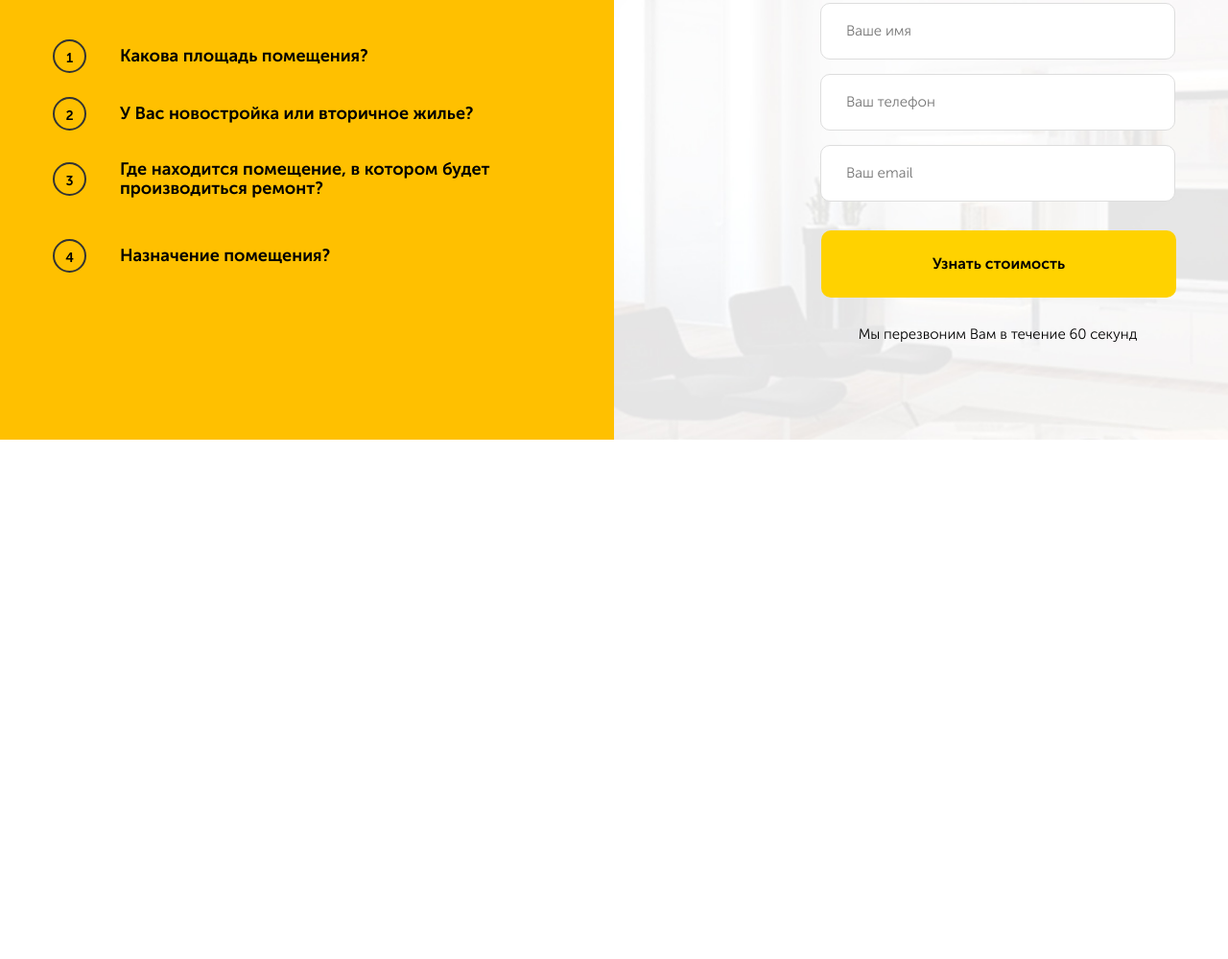
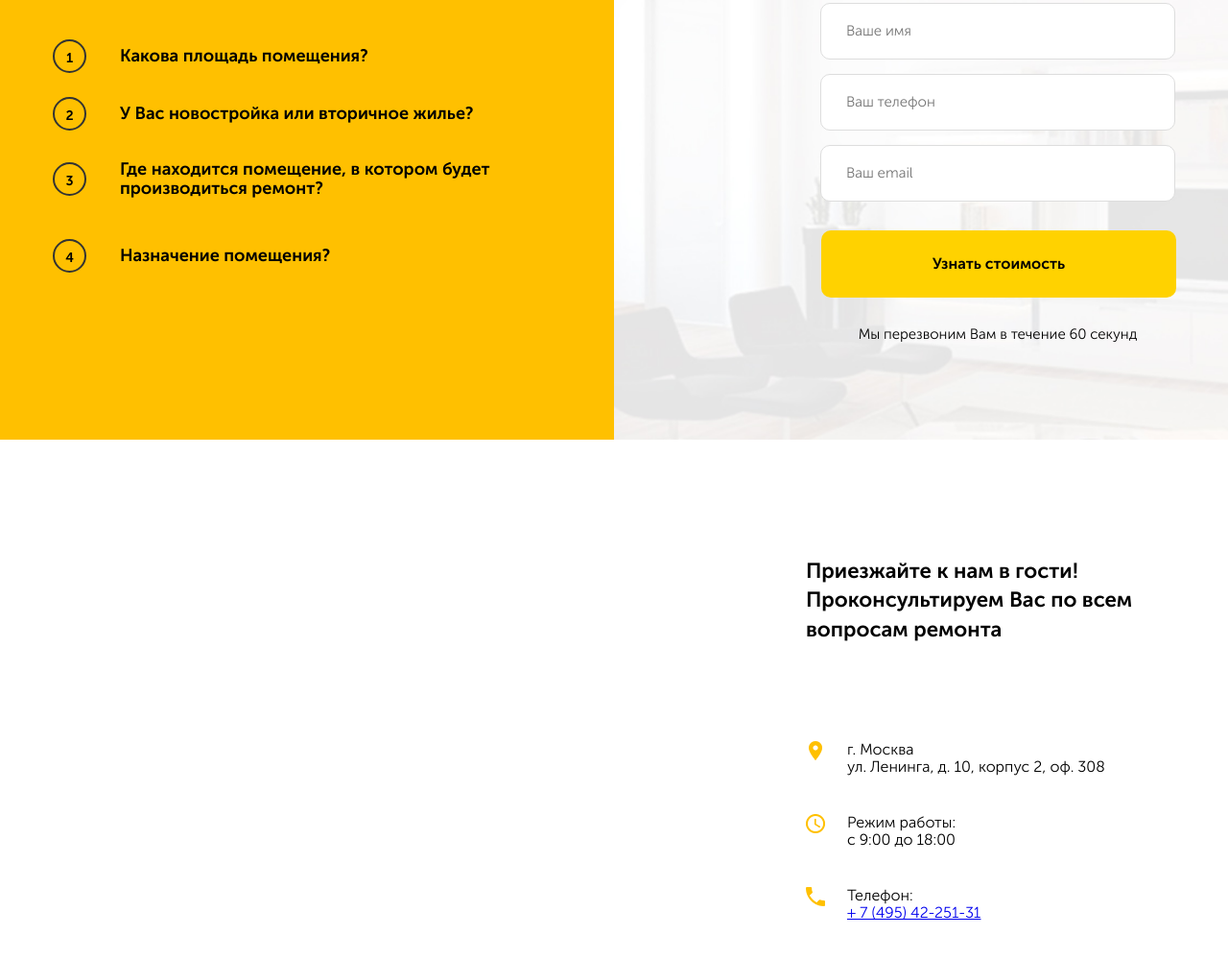
Before and after one commit to Samoiloff90/repair, a plain HTML site: page index.html in a window 1280 px wide. Shown: the part 4158-5157 px from the top of the page at 96% size. Before the commit the page ends 4616 px from the top, so only its background shows below. Drawn offline with nearby package versions, Linux system fonts and the light colour scheme.

```diff
--- /dev/null
+++ b/Sass/blocks/_footer.sass
@@ -0,0 +1,32 @@
+.footer
+  position: relative
+.map
+  position: absolute
+  left: 0
+  top: 0
+  width: 50%
+.contacts
+  flex-basis: 50%
+  padding-top: 100px
+  padding-left: 200px
+  &__title
+    +bold
+    font-size: 22px
+    line-height: 1.4
+    margin-bottom: 100px
+  &-block
+    display: flex
+    justify-content: flex-end
+  &-list
+    padding: 0
+    list-style: none
+    &__icon
+      width: 20px
+      height: 20px
+      text-align: center
+      line-height: 20px
+      margin-right: 23px
+    &__item
+      display: flex
+      align-items: flex-start
+      margin-bottom: 39px
--- a/Sass/style.sass
+++ b/Sass/style.sass
@@ -18,3 +18,5 @@
 @import 'blocks/steps'
 // Стили блока brif
 @import 'blocks/brif'
+// Стили блока footer
+@import 'blocks/footer'
--- a/index.html
+++ b/index.html
@@ -10,6 +10,26 @@
   <link rel="stylesheet" href="css/slick.css">
   <link rel="stylesheet" href="css/slick-theme.css">
   <link rel="stylesheet" href="css/style.css">
+  <!-- Yandex.Metrika counter -->
+  <script type="text/javascript">
+    (function (m, e, t, r, i, k, a) {
+      m[i] = m[i] || function () {
+        (m[i].a = m[i].a || []).push(arguments)
+      };
+      m[i].l = 1 * new Date();
+      k = e.createElement(t), a = e.getElementsByTagName(t)[0], k.async = 1, k.src = r, a.parentNode.insertBefore(k,
+        a)
+    })(window, document, "script", "https://cdn.jsdelivr.net/npm/yandex-metrica-watch/tag.js", "ym");
+    ym(54919576, "init", {
+      clickmap: true,
+      trackLinks: true,
+      accurateTrackBounce: true,
+      webvisor: true,
+      trackHash: true
+    });
+  </script> <noscript>
+    <div><img src="https://mc.yandex.ru/watch/54919576" style="position:absolute; left:-9999px;" alt="" /></div>
+  </noscript> <!-- /Yandex.Metrika counter -->
 </head>
 <body>
   <nav class="navbar">
@@ -394,8 +414,51 @@
       <!-- /.container -->
     </section>
     <!-- /.section brif -->
-
   </main>
+  <footer class="footer">
+    <div class="map" id="map">
+      <script type="text/javascript" charset="utf-8" async
+        src="https://api-maps.yandex.ru/services/constructor/1.0/js/?um=constructor%3A664439f7a1727fbe1f761c64c27f672666412052ebdee2715b989bab7e660d20&amp;width=100%25&amp;height=640&amp;lang=ru_RU&amp;scroll=false">
+      </script>
+    </div>
+    <div class="container">
+      <div class="contacts-block">
+        <div class="contacts">
+          <h3 class="contacts__title">
+            Приезжайте к нам в гости! Проконсультируем Вас по всем вопросам ремонта
+          </h3>
+          <ul class="contacts-list">
+            <li class="li contacts-list__item">
+              <span class="contacts-list__icon">
+                <img src="img/footer/map.png" alt="Карта">
+              </span>
+              <span class="contacts-list__text">
+                г. Москва <br> ул. Ленинга, д. 10, корпус 2, оф. 308
+              </span>
+            </li>
+            <li class="li contacts-list__item">
+              <span class="contacts-list__icon">
+                <img src="img/footer/clock.png" alt="Часы">
+              </span>
+              <span class="contacts-list__text">
+                Режим работы: <br> с 9:00 до 18:00
+              </span>
+            </li>
+            <li class="li contacts-list__item">
+              <span class="contacts-list__icon">
+                <img src="img/footer/phone-cal.png" alt="Телефон">
+              </span>
+              <span class="contacts-list__text">Телефон: <br>
+                <a href="tel:+7(495)42-251-31">+ 7 (495) 42-251-31</a>
+              </span>
+            </li>
+          </ul>
+        </div>
+        <!-- /.contacts -->
+      </div>
+      <!-- /.contacts-bloc -->
+    </div>
+  </footer>
   <div class="modal" id="modal">
     <div class="modal-dialog">
       <button class="modal-dialog__close" id="close">
```
Also changed, not shown: css/style.css, img/footer/clock.png (added), img/footer/map.png (added), img/footer/phone-cal.png (added).
